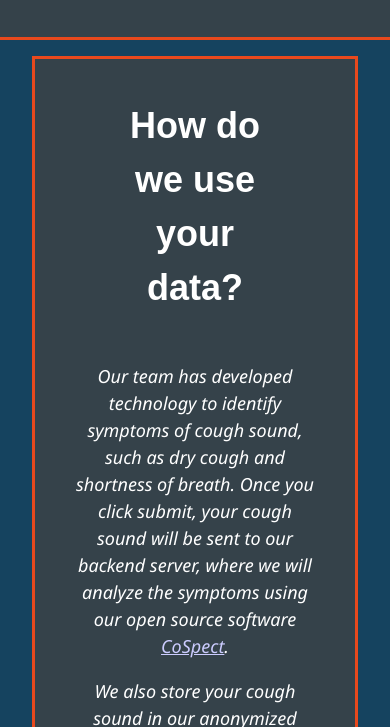
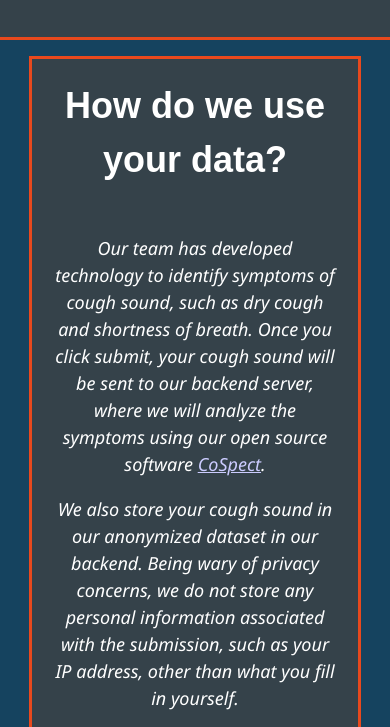
Before and after one commit to silenteyesoncode/cospect-webapp, a website: page v1/doc.html in a window 390 px wide. Shown: the part 83-810 px from the top of the page. Drawn offline with Linux system fonts and the light colour scheme.

Commit message:
mobile styles
how does this work section for mobile

```diff
--- a/v1/style.css
+++ b/v1/style.css
@@ -380,6 +380,15 @@ footer{
     font-size: 20px;
   }
 
+  #data	{
+	float: none;
+	width: 100%;
+	padding: 0px;
+  }
+  #data .data-doc{
+	  padding: 0px;
+  }
+
   button.btn-data{
     display: inline-flex;
     font-size: 15px;
```
Also changed, not shown: v1/index.html (+1 -0 lines).
